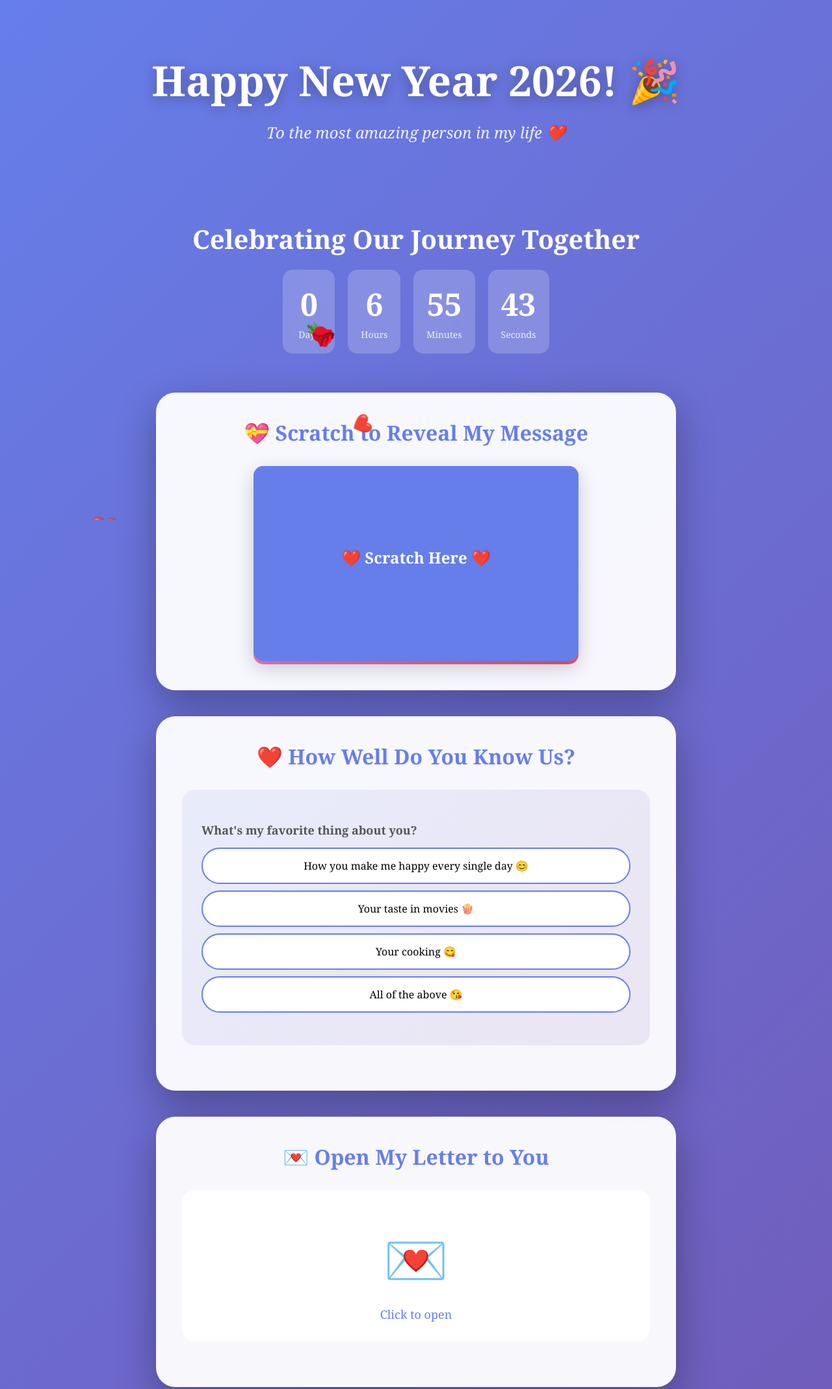
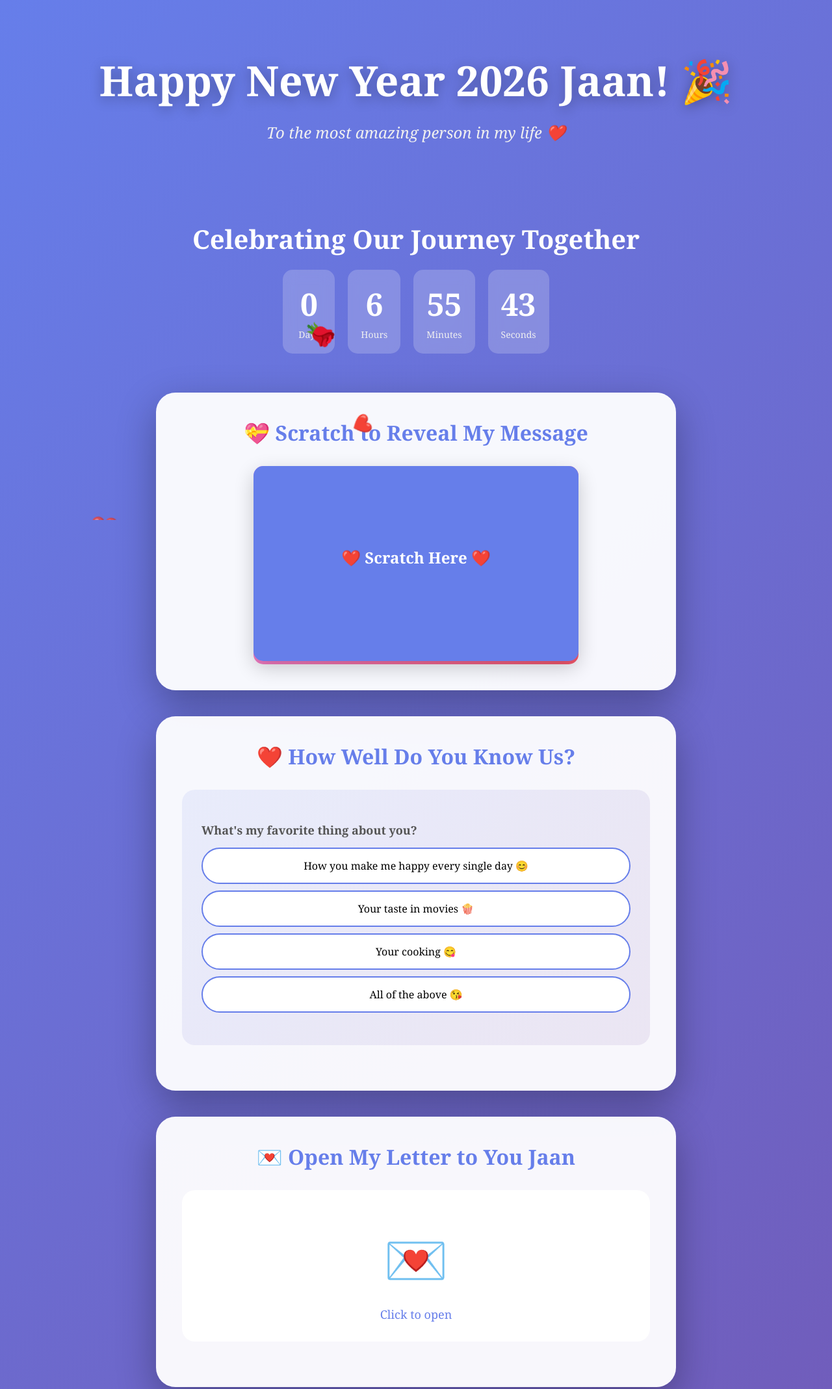
Before and after one commit to nayan2395/happy_new_year_jaan.github.io, a plain HTML site: page index.html in a window 1280 px wide. Shown: the top 2137 px of the page at 65% size. Drawn offline with Linux system fonts and the light colour scheme.

Commit message:
Update title and headers for New Year message

```diff
--- a/index.html
+++ b/index.html
@@ -3,7 +3,7 @@
 <head>
     <meta charset="UTF-8">
     <meta name="viewport" content="width=device-width, initial-scale=1.0">
-    <title>Happy New Year 2026 ❤️</title>
+    <title>Happy New Year 2026 Jaan ❤️</title>
     <style>
         * {
             margin: 0;
@@ -539,7 +539,7 @@
 
     <div class="container">
         <div class="header">
-            <h1>Happy New Year 2026! 🎉</h1>
+            <h1>Happy New Year 2026 Jaan! 🎉</h1>
             <p>To the most amazing person in my life ❤️</p>
         </div>
 
@@ -579,7 +579,7 @@
 
         <!-- Letter Reveal -->
         <div class="interactive-section">
-            <h2>💌 Open My Letter to You</h2>
+            <h2>💌 Open My Letter to You Jaan</h2>
             <div class="letter-reveal">
                 <div class="letter-envelope" id="envelope" onclick="openLetter()">
                     <p style="font-size: 80px; margin: 20px;">💌</p>
```
